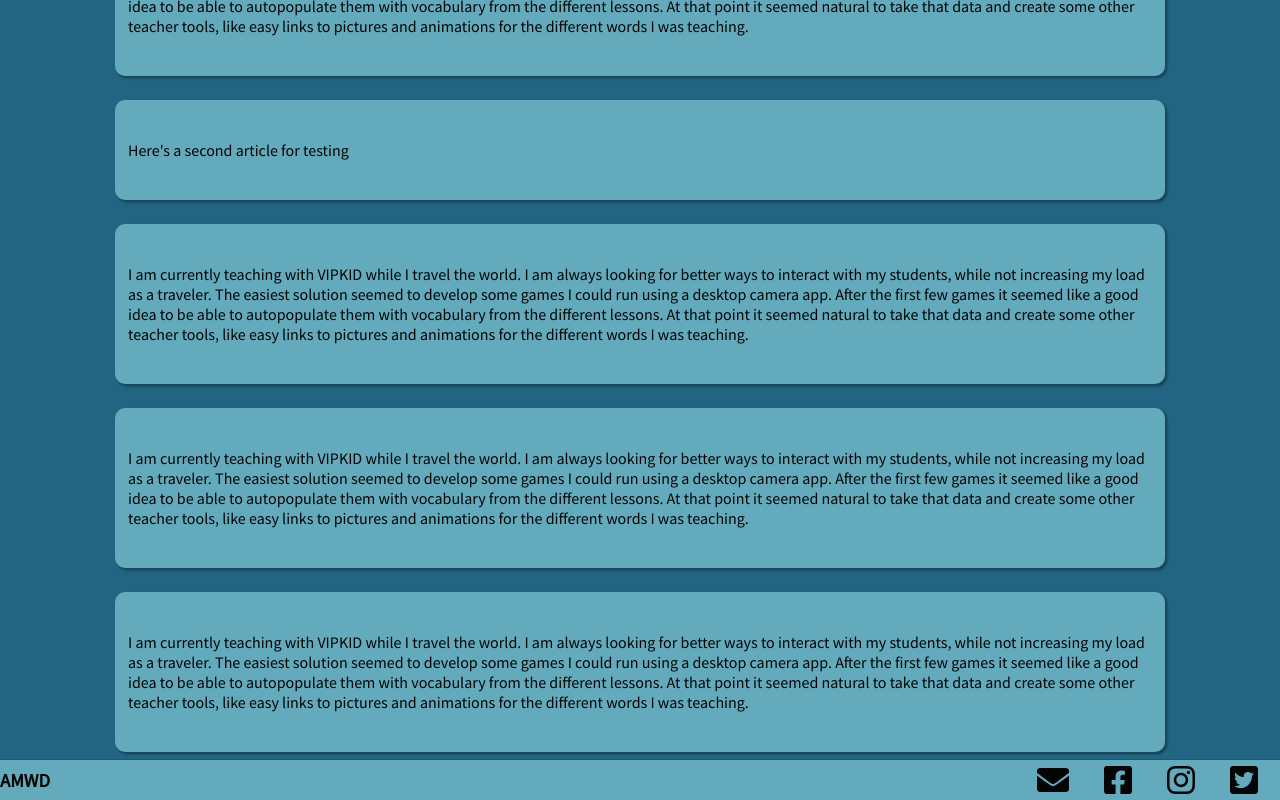
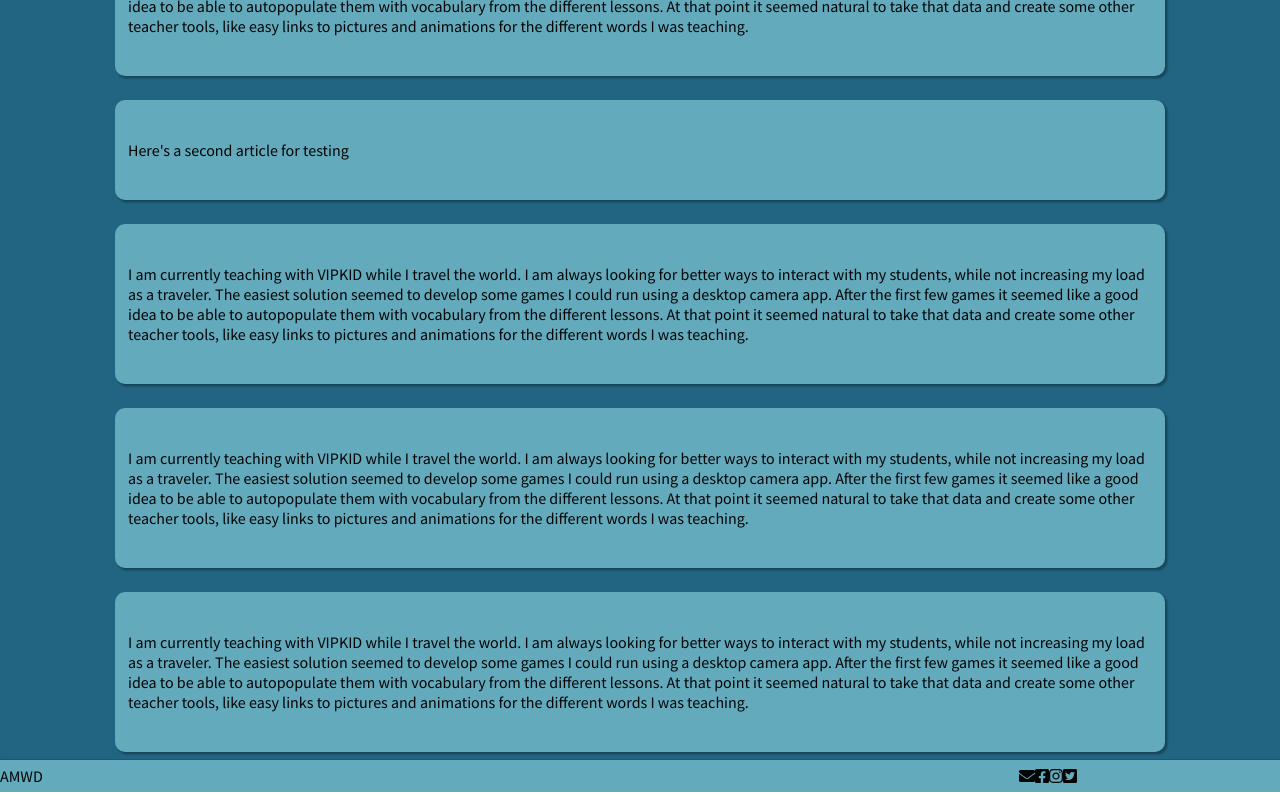
Before and after one commit to afminick/teacher-resources, a React (Create React App) app: page / in a window 1280 px wide. Shown: the part 212-1012 px from the top of the page. Built offline with nearby package versions, Linux system fonts and the light colour scheme.

Commit message:
Took off footer contact size change

```diff
--- a/public/styles.css
+++ b/public/styles.css
@@ -27,7 +27,7 @@ footer {
     justify-content: space-between;
     align-items: center;
     background-color: rgb(99,170,188);
-    height: 5vh;
+    height: 4vh;
 
     box-shadow: 0 -1px 1px 0.5px rgba(0,0,0,0.5);
 }
--- a/src/Footer.js
+++ b/src/Footer.js
@@ -4,12 +4,12 @@ import { FontAwesomeIcon } from '@fortawesome/react-fontawesome'
 function Footer() {
     return(
         <footer>
-            <h3>AMWD</h3>
+            <p>AMWD</p>
             <div id="footerContact">
-                <a className="contactLink" href="#"><FontAwesomeIcon icon="envelope" size="2x" /></a>
-                <a className="contactLink" href="#"><FontAwesomeIcon icon={['fab', 'facebook-square']} size="2x" /></a>
-                <a className="contactLink" href="#"><FontAwesomeIcon icon={['fab', 'instagram']} size="2x" /></a>
-                <a className="contactLink" href="#"><FontAwesomeIcon icon={['fab', 'twitter-square']} size='2x'/></a>
+                <a href="#"><FontAwesomeIcon icon="envelope"  size="1.5" /></a>
+                <a href="#"><FontAwesomeIcon icon={['fab', 'facebook-square']}  size="1.5" /></a>
+                <a href="#"><FontAwesomeIcon icon={['fab', 'instagram']}  size="1.5" /></a>
+                <a href="#"><FontAwesomeIcon icon={['fab', 'twitter-square']} size="1.5" /></a>
             </div>
         </footer>
     )
```
